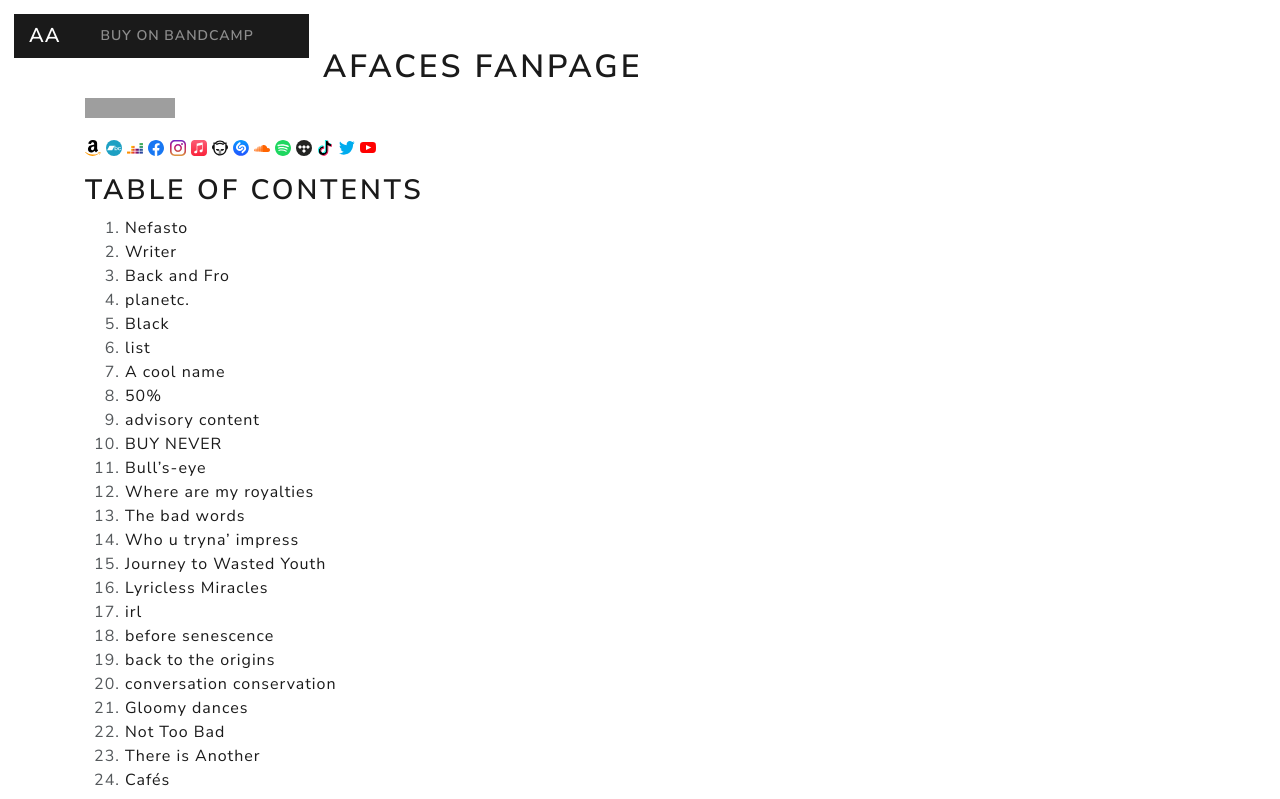
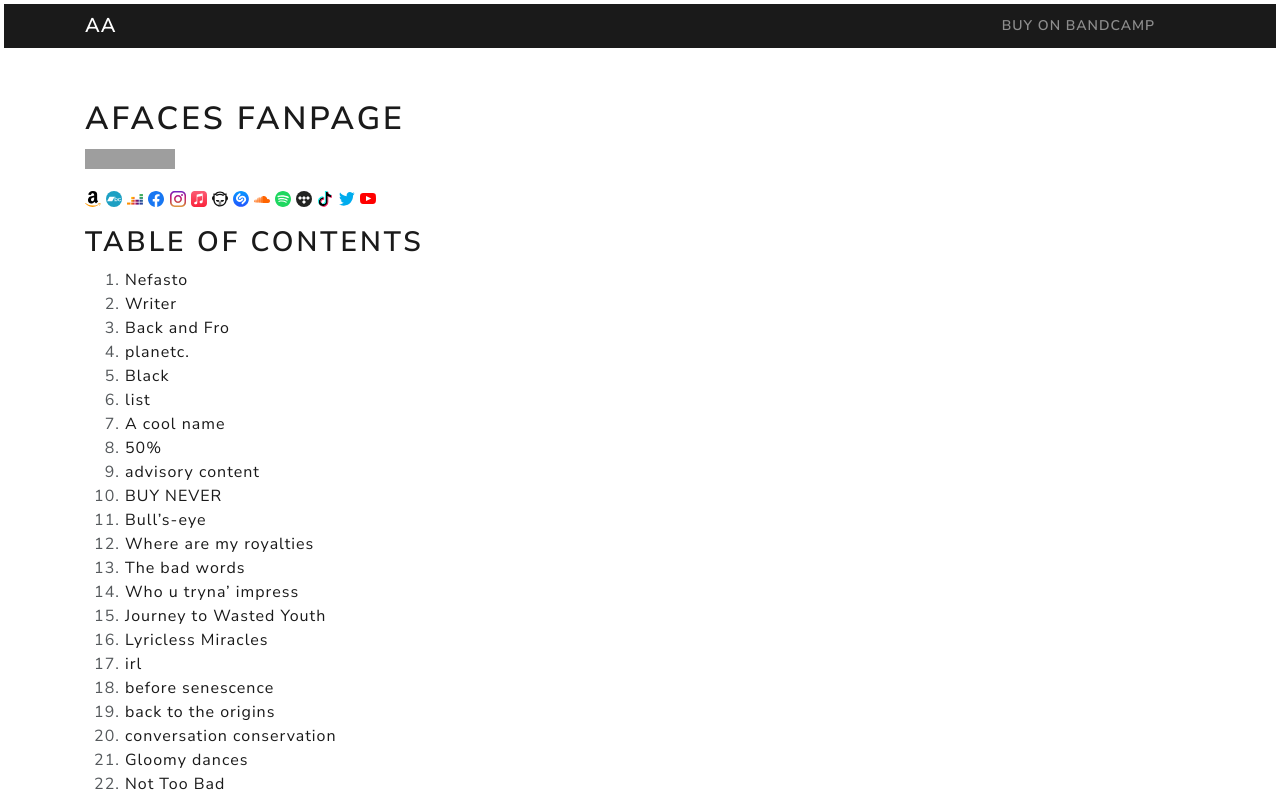
Before and after one commit to afaces/afaces.github.io, a Jekyll site: the page built from index.md, in a window 1280 px wide. Shown: the top 799 px of the page. Built offline with Jekyll 4.4.1, drawn with Linux system fonts in a browser that asks for light colours; grey boxes are pictures that could not be loaded.

Commit message:
UPDATED: More testing to top menu reproductor

```diff
--- a/_includes/header.html
+++ b/_includes/header.html
@@ -1,7 +1,7 @@
 <div class="navbar">
 <nav class="navbar-expand-lg navbar-dark bg-primary">
   <div class="container">
-    <a class="navbar-brand" rel="author" href="{{ "/" | relative_url }}">{{ "aa" + <div class="player">
+    <a class="navbar-brand" rel="author" href="{{ "/" | relative_url }}">{{ "aa" += <div class="player">
 
     <!-- Define the section for displaying details -->
     <div class="details">
@@ -39,7 +39,7 @@
         value="99" class="volume_slider" onchange="setVolume()">
       <i class="fa fa-volume-up"></i>
     </div>
-  </div> + "ee" | escape }}</a>
+  </div> += "ee" | escape }}</a>
 
     {%- assign page_paths = site.header_pages -%}
     <button class="navbar-toggler" type="button" data-toggle="collapse" data-target="#navbarSupportedContent"
--- a/_sass/_bootstrap_customization.scss
+++ b/_sass/_bootstrap_customization.scss
@@ -36,10 +36,10 @@ $web-font-path: "https://fonts.googleapis.com/css2?family=Nunito+Sans:wght@400;6
   text-transform: uppercase;
   font-weight: 600;
   display: block;
-  float: left;
+  float: center;
   color: #f2f2f2;
   text-align: right;
-  padding: 14px;
+  padding: 4px;
   text-decoration: none;
 
   &-nav {
```
